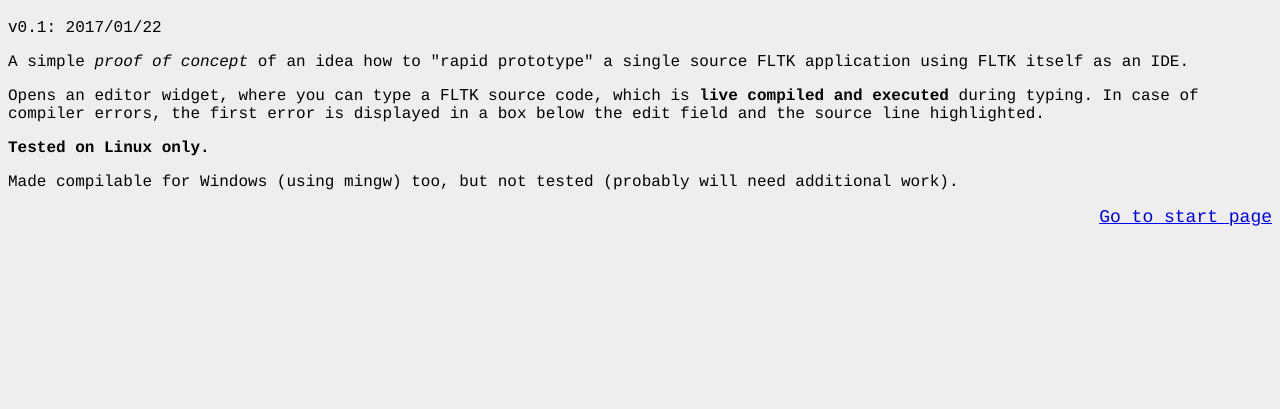
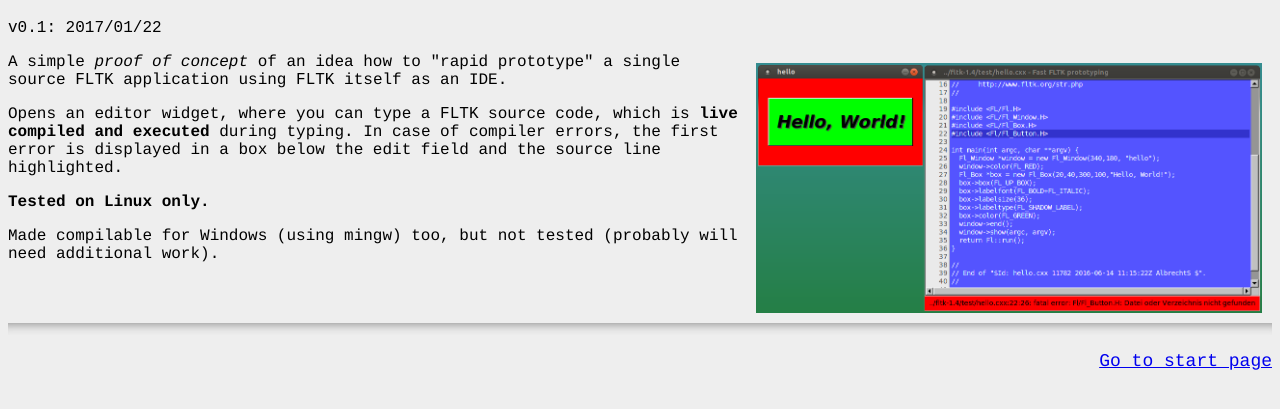
Before and after one commit to wcout/wcout.github.io, a plain HTML site: page fast_fltk_proto.html in a window 1280 px wide. Shown: the part 61-470 px from the top of the page. Drawn offline with Linux system fonts and the light colour scheme.

Commit message:
+screenshots on subpages

```diff
--- a/fast_fltk_proto.html
+++ b/fast_fltk_proto.html
@@ -13,6 +13,8 @@
 
 <p><code>v0.1: 2017/01/22</code></p>
 
+<p><img src="screenshots/fast_fltk_proto.png" alt="Screenshot of fast FLTK prototyping demo running" title="Screenshot of fast FLTK prototyping demo running" /></p>
+
 <p>A simple <em>proof of concept</em> of an idea how to "rapid prototype"
 a single source <code>FLTK</code> application using <code>FLTK</code> itself as an IDE.</p>
 
@@ -25,6 +27,8 @@ the edit field and the source line highlighted.</p>
 
 <p>Made compilable for Windows (using mingw) too, but not tested
 (probably will need additional work).</p>
+
+<hr />
 <p align="right"><a href="index.html">Go to start page</a></p>
 
 </body>
```
Also changed, not shown: animgif.html (+2 -0 lines), starfield.html (+4 -0 lines), 3 other files.
